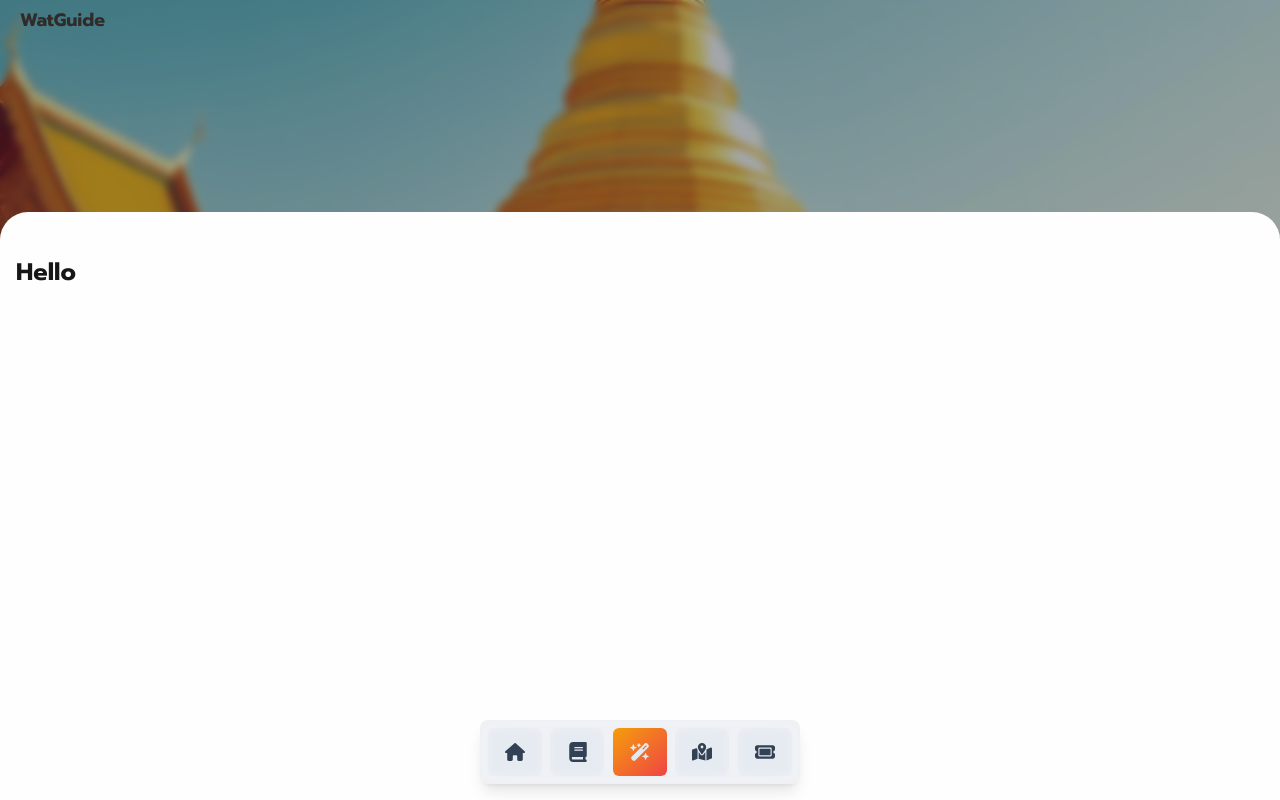
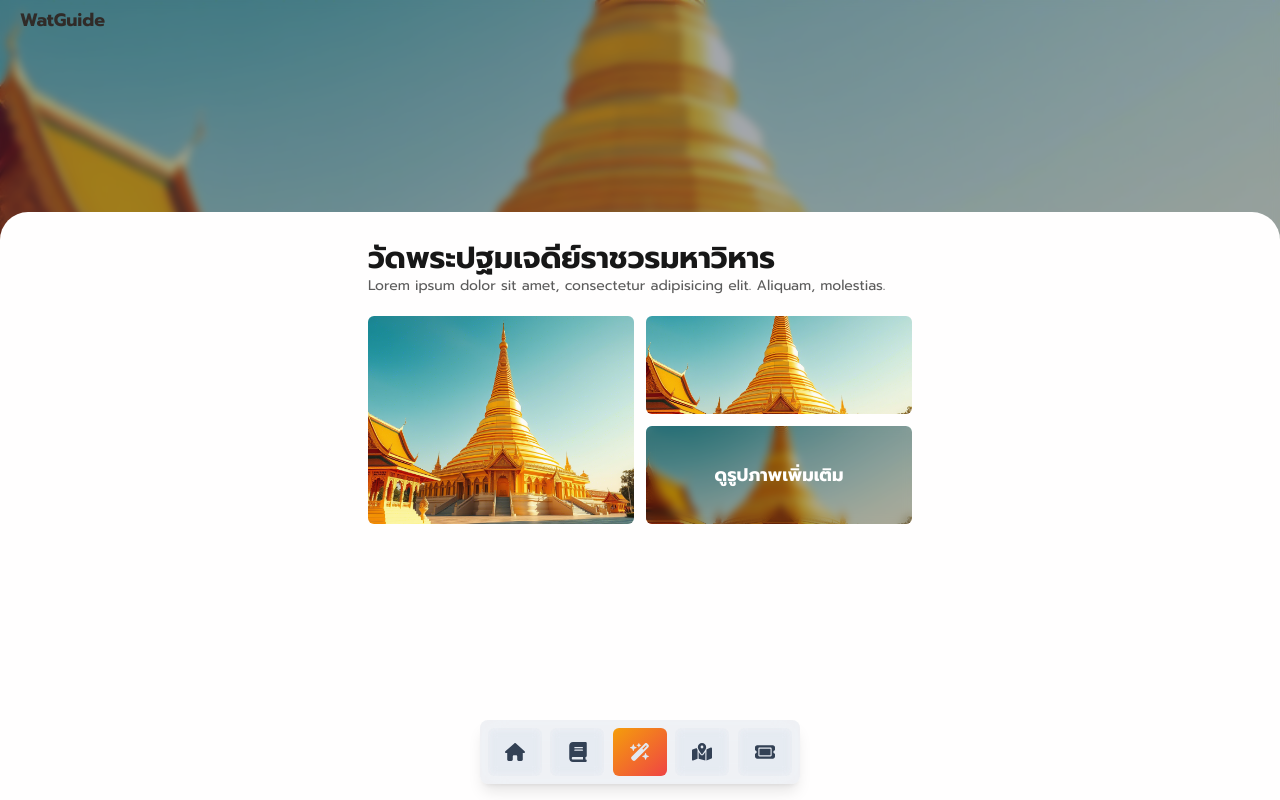
Before and after one commit to FeiZGe/WatGuide-web, a Next.js app: page / in a window 1280 px wide. Built offline with nearby package versions, Linux system fonts and the light colour scheme.

Commit message:
Add: Gallery section

```diff
--- a/app/page.tsx
+++ b/app/page.tsx
@@ -1,3 +1,6 @@
+"use client";
+
+import HomeGallery from '@/components/HomeGallery';
 import Image from 'next/image';
 
 export default function Home() {
@@ -23,14 +26,27 @@ export default function Home() {
         <div className="absolute inset-0 bg-slate-800/40 backdrop-blur-sm -z-10"></div>
 
         {/* Content */}
-        <div className="absolute bottom-0 w-full h-7 rounded-t-full bg-background z-10">
+        <div className="absolute bottom-0 w-full h-7 rounded-t-full bg-background z-0">
         </div>
       </section>
 
-      {/* Section อื่นๆ */}
-      <section className="p-4">
-        <h1 className="text-2xl font-bold">Hello</h1>
+      {/* Section เนื้อหา */}
+      <section className="px-4 max-w-xl mx-auto">
+        <h1 className="text-xl sm:text-2xl md:text-3xl font-bold text-pretty">วัดพระปฐมเจดีย์ราชวรมหาวิหาร</h1>
+        <p className="text-sm opacity-70 text-pretty mb-5">Lorem ipsum dolor sit amet, consectetur adipisicing elit. Aliquam, molestias.</p>
+
+        {/* Gallery Part */}
+        <div className="grid grid-cols-2 grid-rows-2 gap-3 md:h-52 h-72">
+          <HomeGallery css="md:row-span-2 md:col-span-1 col-span-2" />
+          <HomeGallery />
+          <HomeGallery text="ดูรูปภาพเพิ่มเติม" />
+        </div>
+
       </section>
+
+      <div className="h-20">
+        {/* space */}
+      </div>
     </main>
   );
 }
```
